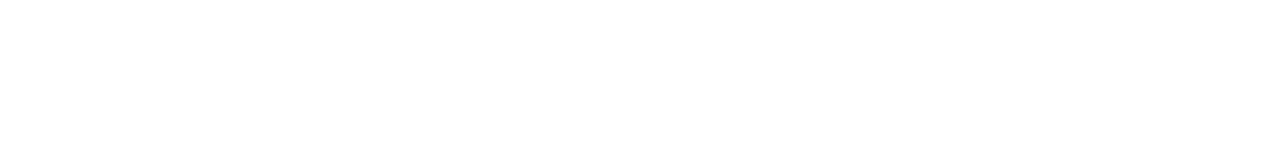
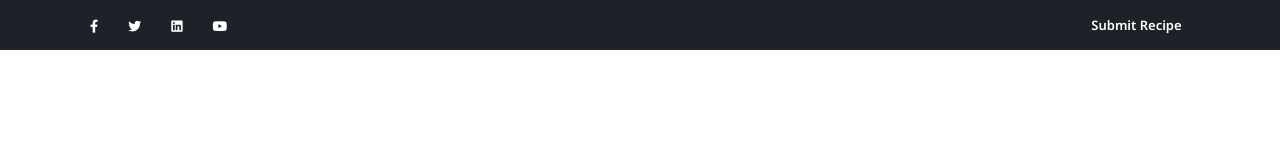
Before and after one commit to mAiradil/PWA-Class-Project-12SENG1, a website: page myPWA/frontend/index.html in a window 1280 px wide. Drawn offline with Linux system fonts and the light colour scheme.

Commit message:
Makin Navigation Bar and Styling it
Started To create the navigation bar for my website which will just consist of one page and will just be scrolling, users will be able to pick their recipe categories when scrolling

```diff
--- a/myPWA/frontend/index.html
+++ b/myPWA/frontend/index.html
@@ -7,11 +7,32 @@
     <link rel="stylesheet" href="style.css">
     <link rel="stylesheet" href="responsive.css">
     <link rel="stylesheet" href="darkmode.css">
+    <link rel="stylesheet" href="https://cdnjs.cloudflare.com/ajax/libs/font-awesome/6.4.2/css/all.min.css" integrity="sha512-z3gLpd7yknf1YoNbCzqRKc4qyor8gaKU1qmn+CShxbuBusANI9QpRohGBreCFkKxLhei6S9CQXFEbbKuqLg0DA==" crossorigin="anonymous" referrerpolicy="no-referrer" />
 
-
-
+    <link rel="shortcut icon" href="img/favicon.png" type="image/x-icon">
 </head>
 <body>
 
+    <header>
+        <div class="topnav">
+            <div class="container flex">
+                <div class="navicons flex">
+                    <a href="/"><i class="fa-brands fa-facebook-f"></i></a>
+                    <a href="/"><i class="fa-brands fa-twitter"></i></a>
+                    <a href="/"><i class="fa-brands fa-linkedin"></i></a>
+                    <a href="/"><i class="fa-brands fa-youtube"></i></a>
+                </div>
+                <a href="/" class="srbtn">Submit Recipe <i class="fa solid fa plus"></i></a>
+            </div>
+        </div>
+            <div class="container">
+                <div class="logo">
+                    <img src="" alt="">
+                </div>
+
+
+            </div>
+    </header>
+
 </body>
 </html>
--- a/myPWA/frontend/style.css
+++ b/myPWA/frontend/style.css
@@ -14,4 +14,75 @@ font-family: 'Titillium Web', sans-serif'; */
 
 :root{
     --main-color: #85b72c;
+    --font-family: "Playfair Display", sans-serif;
+
 }
+
+.container {
+    max-width: 1100px;
+    margin: auto;
+
+}
+.flex{
+    display:flex;
+    align-items: center;
+}
+
+a{
+    text-decoration: none;
+    color: inherit;
+}
+
+li{
+    list-style: none;
+}
+body{
+    width: 100%;
+    height: auto;
+    background-color: #fff;
+    font-family: 'Noto Sans', sans-serif;
+    transition: 0.4s ease;
+    scroll-behavior: smooth;
+}
+header {
+    width: 100%;
+    height: auto;
+    z-index: 9999;
+}
+
+.topnav{
+    width: 100%;
+    height: 50px;
+    background-color: #1d2228;
+    color: #fff;
+}
+
+.topnav .container{
+    justify-content: space-between;
+    width: 100%;
+    height: 100%;
+}
+
+.navicons{
+    gap: 30px;
+}
+
+.navicons i{
+    font-size: 13px;
+}
+
+.navicons a:hover i{
+    color: var(--main-color);
+}
+
+.srbtn{
+    font-size: 13px;
+    font-weight: 600;
+    transition: 0.2s ease;
+}
+
+.srbtn i{
+    margin-left: 5px;
+    font-size: 13px;
+    transition: 0.3x ease;
+}
```
Also changed, not shown: myPWA/frontend/login.html (+2 -1 lines).
